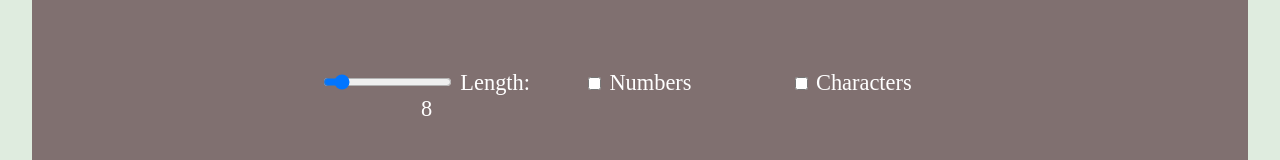
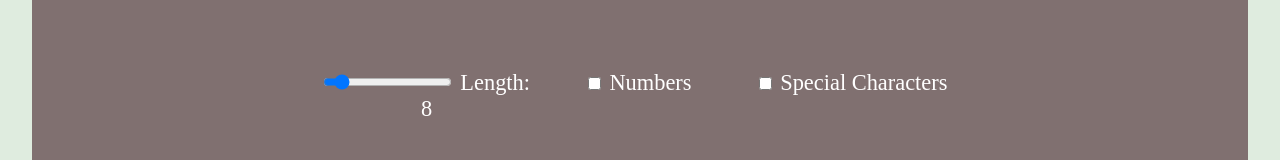
Before and after one commit to JohanSwannie/React-Exercise13, a React (Vite) app: page / in a window 1280 px wide. Shown: the part 326-486 px from the top of the page. Built offline with nearby package versions, Linux system fonts and the light colour scheme.

Commit message:
Update App JSX Component

```diff
--- a/src/App.jsx
+++ b/src/App.jsx
@@ -77,7 +77,7 @@
                   setCharactersAllowed((prevValue) => !prevValue);
                 }}
               />
-              <label htmlFor="characters">Characters</label>
+              <label htmlFor="characters">Special Characters</label>
             </div>
           </div>
         </div>
```
